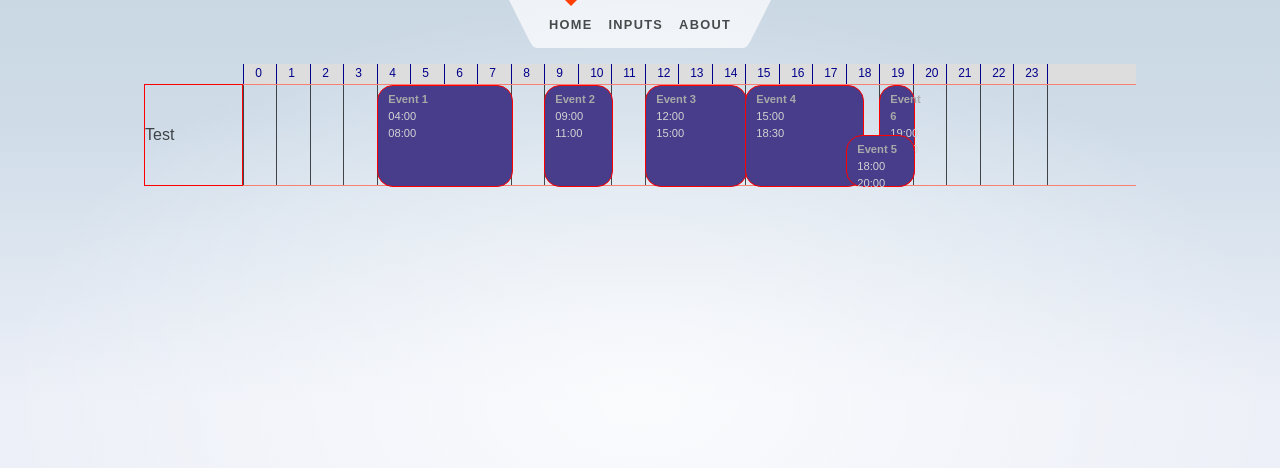
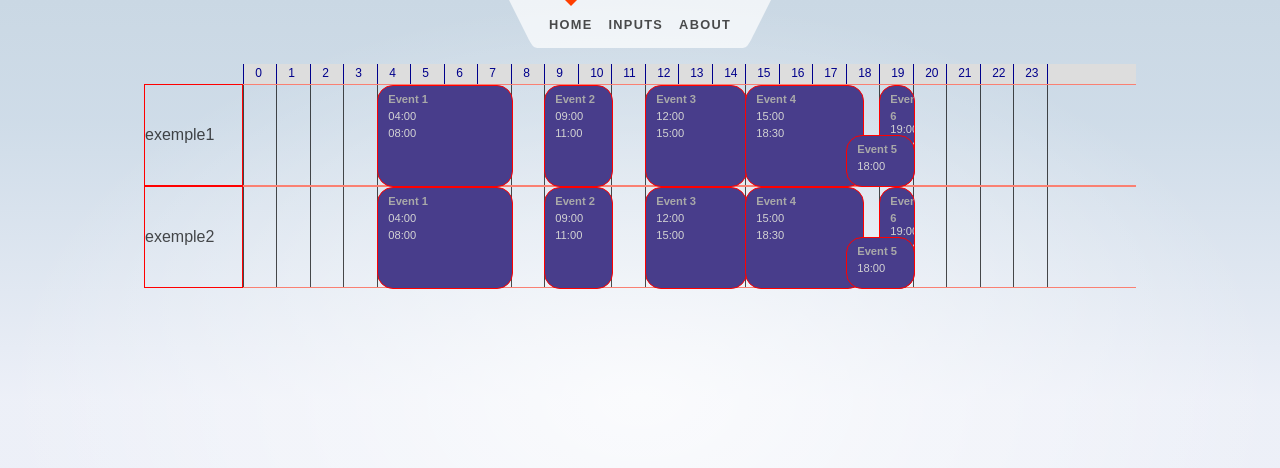
Before and after one commit to znacer/scheduler, a SvelteKit app: page / in a window 1280 px wide. Shown: the top 468 px of the page. Built offline with nearby package versions, Linux system fonts and the light colour scheme.

Commit message:
multiple rows

```diff
--- a/src/lib/components/Row.svelte
+++ b/src/lib/components/Row.svelte
@@ -1,26 +1,18 @@
 <script lang="ts">
-	import { subrowingTasks } from '$lib/utils/subrows';
 	import { startDate, endDate, pixelWidth } from '$lib/stores/layout';
 	import Task from './Task.svelte';
 	import { TaskElement } from '$lib/stores/events';
-	import { onMount } from 'svelte';
 
 	export let tasks: TaskElement[][]; //= [[$taskExample]];
-	// async function events() {
-	// 	const response = await fetch('/test');
-	// 	let taskList: TaskElement[] = await response.json();
-	// 	if (response.ok) {
-	// 		taskList = taskList.map((task) => new TaskElement(task.name, task.start, task.end));
-	// 		tasks = subrowingTasks(taskList);
-	// 		return tasks;
-	// 	} else {
-	// 		throw new Error('' + tasks);
-	// 	}
-	// }
-	// onMount(events);
 </script>
 
-<div style:width="90%" style:height="100px" bind:clientWidth={$pixelWidth} class="row">
+<div
+	style:width="90%"
+	style:height="100px"
+	style="min-width: 500px;"
+	bind:clientWidth={$pixelWidth}
+	class="row"
+>
 	{#if tasks !== undefined}
 		{#each tasks as subrow, i}
 			{#each subrow as task}
--- a/src/lib/components/Task.svelte
+++ b/src/lib/components/Task.svelte
@@ -7,12 +7,12 @@
 	export let endDate: Date;
 	export let task: TaskElement;
 	export let pixelWidth: number;
-	$: posX = date2pos(parseISO(task.start), startDate, endDate, pixelWidth);
+	$: posX = date2pos(task.start, startDate, endDate, pixelWidth);
 
 	export let posY: number = 0;
 	$: width =
-		date2pos(parseISO(task.end), startDate, endDate, pixelWidth) -
-		date2pos(parseISO(task.start), startDate, endDate, pixelWidth);
+		date2pos(task.end, startDate, endDate, pixelWidth) -
+		date2pos(task.start, startDate, endDate, pixelWidth);
 	export let height: number = 100 - posY;
 </script>
 
@@ -22,12 +22,15 @@
 	style:left={posX + 'px'}
 	style:width={width + 'px'}
 	style:height={height + 'px'}
+	style:overflow-x="hidden"
 >
-	<p class="cardTitle">{task.name}</p>
-	<p class="cardContent">
-	{format(task.start, 'p')} <br />
-	{format(task.end, 'p')}
-	</p>
+	<p class="cardTitle" style="max-height: 30px;">{task.name}</p>
+	<div style:overflow-y="auto" style:max-height={height - 32 + 'px'}>
+		<p class="cardContent">
+			{format(task.start, 'p')} <br />
+			{format(task.end, 'p')}
+		</p>
+	</div>
 </div>
 
 <style>
--- a/src/lib/components/TimeApp.svelte
+++ b/src/lib/components/TimeApp.svelte
@@ -5,17 +5,29 @@
 	import { onMount } from 'svelte';
 	import { subrowingTasks } from '$lib/utils/subrows';
 
-
-	let tasks: TaskElement[][];
+	type RowsGet = {
+		name: string;
+		tasks: { name: string; start: Date; end: Date }[];
+	};
+	let rows: { name: string; tasks: TaskElement[][] }[];
 	async function events() {
 		const response = await fetch('/test');
-		let taskList: TaskElement[] = await response.json();
+		let getRows: RowsGet[] = await response.json();
 		if (response.ok) {
-			taskList = taskList.map((task) => new TaskElement(task.name, task.start, task.end));
-			tasks = subrowingTasks(taskList);
-			return tasks;
+			rows = [];
+			getRows.forEach((row: RowsGet) => {
+				let rowTasks = row.tasks.map((task: { name: string; start: Date; end: Date }) => {
+					return new TaskElement(task.name, task.start, task.end);
+				});
+				rows.push({
+					name: row.name,
+					tasks: subrowingTasks(rowTasks)
+				});
+			});
+			console.log(rows);
+			return rows;
 		} else {
-			throw new Error('' + tasks);
+			throw new Error('rows are not ok' + rows);
 		}
 	}
 	onMount(events);
@@ -30,13 +42,21 @@
 			style:margin="0"
 			style:padding="0"
 		></div>
-		<div class="row-name">
-			<p>Test</p>
-		</div>
+		{#if rows !== undefined}
+			{#each rows as row}
+				<div class="row-name">
+					<p>{row.name}</p>
+				</div>
+			{/each}
+		{/if}
 	</div>
 	<div id="row-content" style:width="90%">
 		<TimeAxis />
-		<Timeline tasks={tasks}/>
+		{#if rows !== undefined}
+			{#each rows as row}
+				<Timeline tasks={row.tasks as TaskElement[][]} />
+			{/each}
+		{/if}
 	</div>
 </div>
 
--- a/src/lib/stores/events.ts
+++ b/src/lib/stores/events.ts
@@ -2,16 +2,20 @@ export class TaskElement {
   private _name: string
   private _start: Date
   private _end: Date
+  private _overlaps: number
 
   constructor(name: string, start: Date | string, end: Date | string) {
     this._name = name;
-    this._start = start as Date;
-    this._end = end as Date;
+    this._start = new Date(start);
+    this._end = new Date(end);
+    this._overlaps = 1;
   }
 
   get name(): string { return this._name; }
   get start(): Date { return this._start; }
   get end(): Date { return this._end; }
+  get overlaps(): number { return this._overlaps; }
+
 
   set name(newName: string) { this._name = newName; }
   set start(newStart: Date) {
@@ -28,6 +32,12 @@ export class TaskElement {
       throw new Error("End date must be later than start date.")
     }
   }
+  set overlaps(newOverlaps: number) {
+    if (newOverlaps < 1) {
+      throw Error("Number of overlaps must be 1 or higher");
+    }
+    this._overlaps = newOverlaps;
+  }
   public intersect(other: TaskElement) {
     const inter = (a: TaskElement, b: TaskElement) => ((a.start <= b.start) && (a.end > b.start) && (a.start !== b.start || a.end !== b.end));
     return inter(this, other) || inter(other, this);
--- a/src/lib/utils/subrows.ts
+++ b/src/lib/utils/subrows.ts
@@ -36,3 +36,14 @@ export function subrowingTasks(tasks: TaskElement[], existingSubrows: TaskElemen
 
 	return existingSubrows;
 }
+
+
+export function tasksSizing(tasks: TaskElement[]) {
+	const matInter = tasks.map(
+		(task) => {
+			//TODO:
+			return 1;
+		}
+	)
+	return tasks;
+}
--- a/src/routes/test/+server.ts
+++ b/src/routes/test/+server.ts
@@ -4,36 +4,78 @@ const startDate = startOfDay(new Date());
 
 const example = [
   {
+    "name": "exemple1",
+    "tasks": [
+      {
         "name": "Event 1",
-    "start": formatISO(add(startDate, {hours: 4})),
-    "end": formatISO(add(startDate, {hours: 8})),
+        "start": formatISO(add(startDate, { hours: 4 })),
+        "end": formatISO(add(startDate, { hours: 8 })),
       },
       {
         "name": "Event 2",
-    "start": formatISO(add(startDate, {hours: 9})),
-    "end": formatISO(add(startDate, {hours: 11})),
+        "start": formatISO(add(startDate, { hours: 9 })),
+        "end": formatISO(add(startDate, { hours: 11 })),
       },
       {
         "name": "Event 3",
-    "start": formatISO(add(startDate, {hours: 12})),
-    "end": formatISO(add(startDate, {hours: 15})),
+        "start": formatISO(add(startDate, { hours: 12 })),
+        "end": formatISO(add(startDate, { hours: 15 })),
       },
       {
         "name": "Event 4",
-    "start": formatISO(add(startDate, {hours: 15})),
-    "end": formatISO(add(startDate, {hours: 18, minutes: 30})),
+        "start": formatISO(add(startDate, { hours: 15 })),
+        "end": formatISO(add(startDate, { hours: 18, minutes: 30 })),
       },
       {
         "name": "Event 5",
-    "start": formatISO(add(startDate, {hours: 18})),
-    "end": formatISO(add(startDate, {hours: 20})),
+        "start": formatISO(add(startDate, { hours: 18 })),
+        "end": formatISO(add(startDate, { hours: 20 })),
       },
       {
         "name": "Event 6",
-    "start": formatISO(add(startDate, {hours: 19})),
-    "end": formatISO(add(startDate, {hours: 20})),
+        "start": formatISO(add(startDate, { hours: 19 })),
+        "end": formatISO(add(startDate, { hours: 20 })),
       }
-];
+    ]
+  },
+
+  {
+    "name": "exemple2",
+    "tasks": [
+      {
+        "name": "Event 1",
+        "start": formatISO(add(startDate, { hours: 4 })),
+        "end": formatISO(add(startDate, { hours: 8 })),
+      },
+      {
+        "name": "Event 2",
+        "start": formatISO(add(startDate, { hours: 9 })),
+        "end": formatISO(add(startDate, { hours: 11 })),
+      },
+      {
+        "name": "Event 3",
+        "start": formatISO(add(startDate, { hours: 12 })),
+        "end": formatISO(add(startDate, { hours: 15 })),
+      },
+      {
+        "name": "Event 4",
+        "start": formatISO(add(startDate, { hours: 15 })),
+        "end": formatISO(add(startDate, { hours: 18, minutes: 30 })),
+      },
+      {
+        "name": "Event 5",
+        "start": formatISO(add(startDate, { hours: 18 })),
+        "end": formatISO(add(startDate, { hours: 20 })),
+      },
+      {
+        "name": "Event 6",
+        "start": formatISO(add(startDate, { hours: 19 })),
+        "end": formatISO(add(startDate, { hours: 20 })),
+      }
+    ]
+  },
+]
+  ;
 
 export function GET() {
   return json(example);
```
Lines whose indentation alone changed are shown as unchanged.
